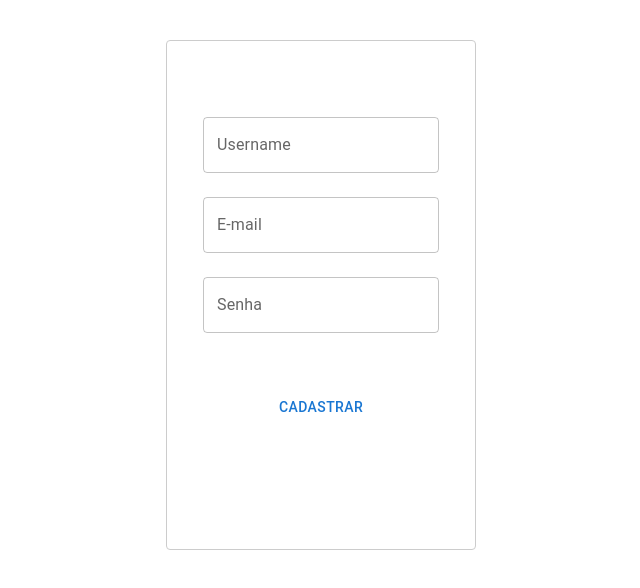
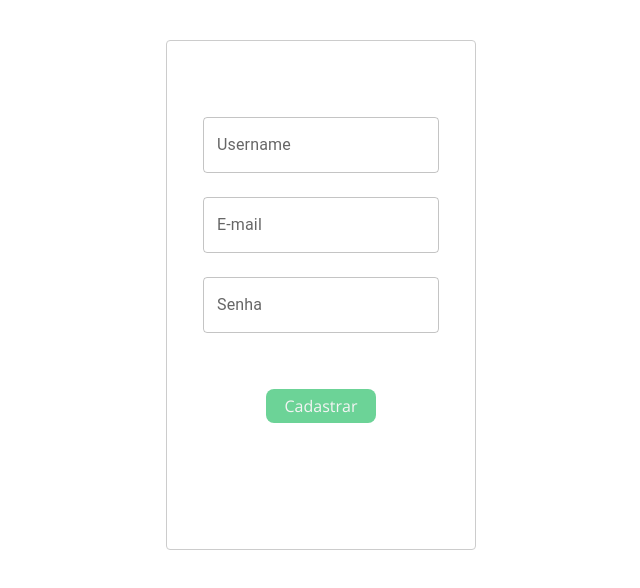
Before and after one commit to caiquefcavalheiro/finance-habits, a React (Create React App) app: page / in a window 1280 px wide. Shown: the top 588 px of the page, without its empty margins (319-959 px from the left). Built offline with nearby package versions, Linux system fonts and the light colour scheme.

Commit message:
fix: fix signup button

```diff
--- a/src/components/Signup/index.jsx
+++ b/src/components/Signup/index.jsx
@@ -1,4 +1,5 @@
-import { Button, TextField } from '@mui/material';
+import Button from '../Button';
+import { TextField } from '@mui/material';
 import { Content } from './styles';
 import ReactModal from 'react-modal';
 
--- a/src/components/Signup/styles.js
+++ b/src/components/Signup/styles.js
@@ -11,7 +11,7 @@ export const Content = styled.div`
         margin: 2.5rem 1rem;
     }
     Button {
-        margin: 3rem 1rem;
+        margin: 3rem auto;
     }
 
 `
```
